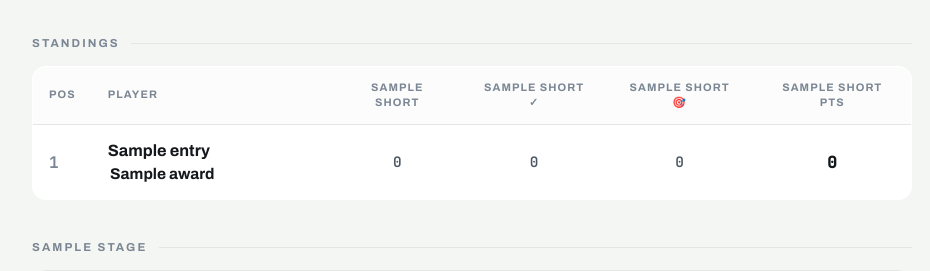
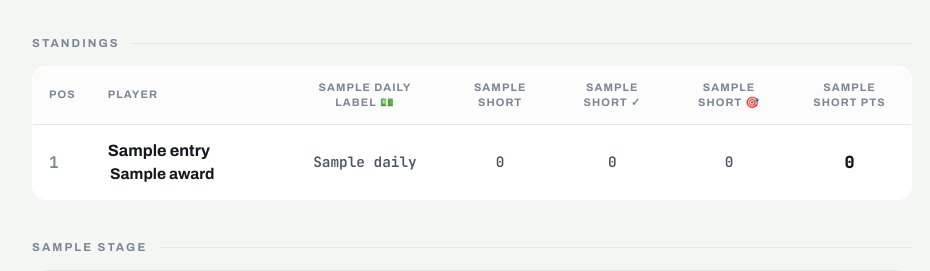
Before and after one commit to nathancordrey/nathancordrey, a Flask app: template templates/worldcup.html in a window 1280 px wide. Shown: the part 191-462 px from the top of the page, without its empty margins (168-1098 px from the left). Run offline with Flask 3, Linux system fonts and the light colour scheme; the template is opened without the code that fills it: most values are stand-ins (such as "Sample title", 1, 10 or a date in 2020).

Commit message:
Add daily cell and flag styling to leaderboard

```diff
--- a/templates/worldcup.html
+++ b/templates/worldcup.html
@@ -95,6 +95,8 @@
     .pts-exact { font-size: .8rem; letter-spacing: -2px; }
     .award { font-size: .95em; margin-left: .15rem; white-space: nowrap; }
     .md-pts { font-family: var(--mono); font-weight: 800; font-size: 1.05rem; }
+    .daily-cell { white-space: nowrap; }
+    .daily-flag { font-size: .9em; }
     .standings {
       width: 100%; border-collapse: collapse;
       background: var(--card); border: 1px solid var(--line);
@@ -224,6 +226,7 @@
         <tr>
           <th class="num">Pos</th>
           <th>Player</th>
+          {% if daily_label %}<th class="num" title="Points on {{ daily_label }} — daily wager">{{ daily_label }} 💵</th>{% endif %}
           {% for col in lb_past %}<th class="num" title="{{ col.full }} — points">{{ col.short }}</th>{% endfor %}
           {% if lb_active %}
           <th class="num" title="{{ lb_active.full }} — games correct">{{ lb_active.short }} ✓</th>
@@ -237,6 +240,7 @@
         <tr class="{% if entry.is_leader %}leader{% endif %}">
           <td class="pos">{{ loop.index }}</td>
           <td class="player">{{ entry.name }}{% if entry.award %} <span class="award">{{ entry.award }}</span>{% endif %}</td>
+          {% if daily_label %}<td class="num stat daily-cell">{{ entry.daily }}{% if entry.daily_win %} <span class="daily-flag">💰</span>{% endif %}</td>{% endif %}
           {% for col in lb_past %}
           <td class="num stat">{{ entry.by_stage.get(col.full, {}).get('points', 0) }}</td>
           {% endfor %}
```
